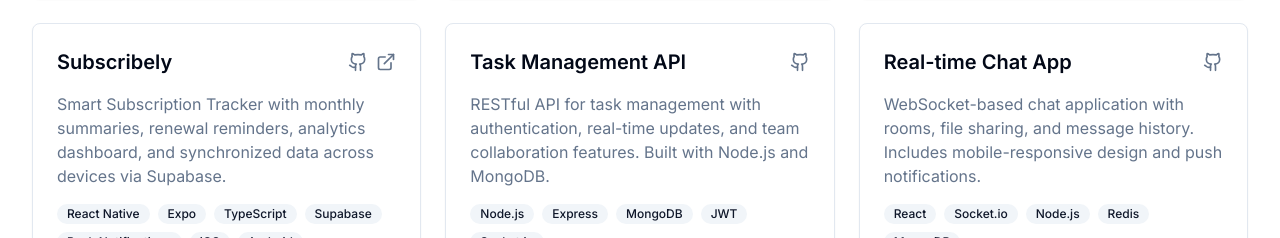
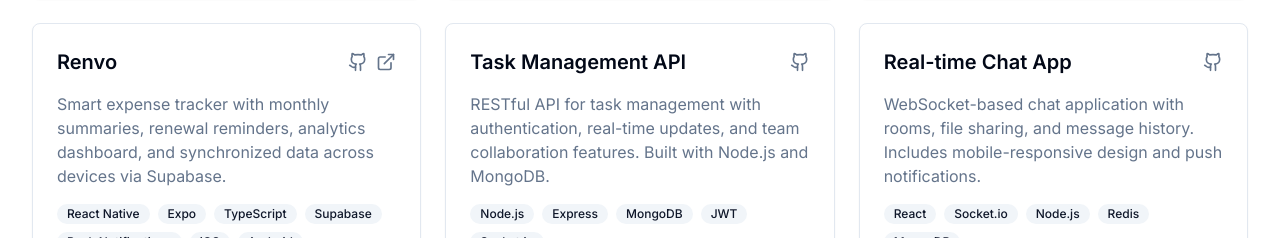
Before and after one commit to Ronnie434/Portfolio-2.0, a Next.js app: page /projects in a window 1280 px wide. Shown: the part 684-922 px from the top of the page. Built offline with nearby package versions, Linux system fonts and the light colour scheme; no server answers.

Commit message:
Refactor: Rename Subscribely to Renvo and update description
Co-authored-by: p.ronak0000 <p.ronak0000@gmail.com>

```diff
--- a/components/sections/ProjectsGrid.tsx
+++ b/components/sections/ProjectsGrid.tsx
@@ -37,8 +37,8 @@ const projects: Project[] = [
     },
     {
       id: "9",
-      title: "Subscribely",
-      description: "Smart Subscription Tracker with monthly summaries, renewal reminders, analytics dashboard, and synchronized data across devices via Supabase.",
+      title: "Renvo",
+      description: "Smart expense tracker with monthly summaries, renewal reminders, analytics dashboard, and synchronized data across devices via Supabase.",
       tech: ["React Native", "Expo", "TypeScript", "Supabase", "Push Notifications", "iOS", "Android"],
       github: "https://github.com/Ronnie434/subscribely",
       live: "https://ronnie434.github.io/Subscribely/",
```
